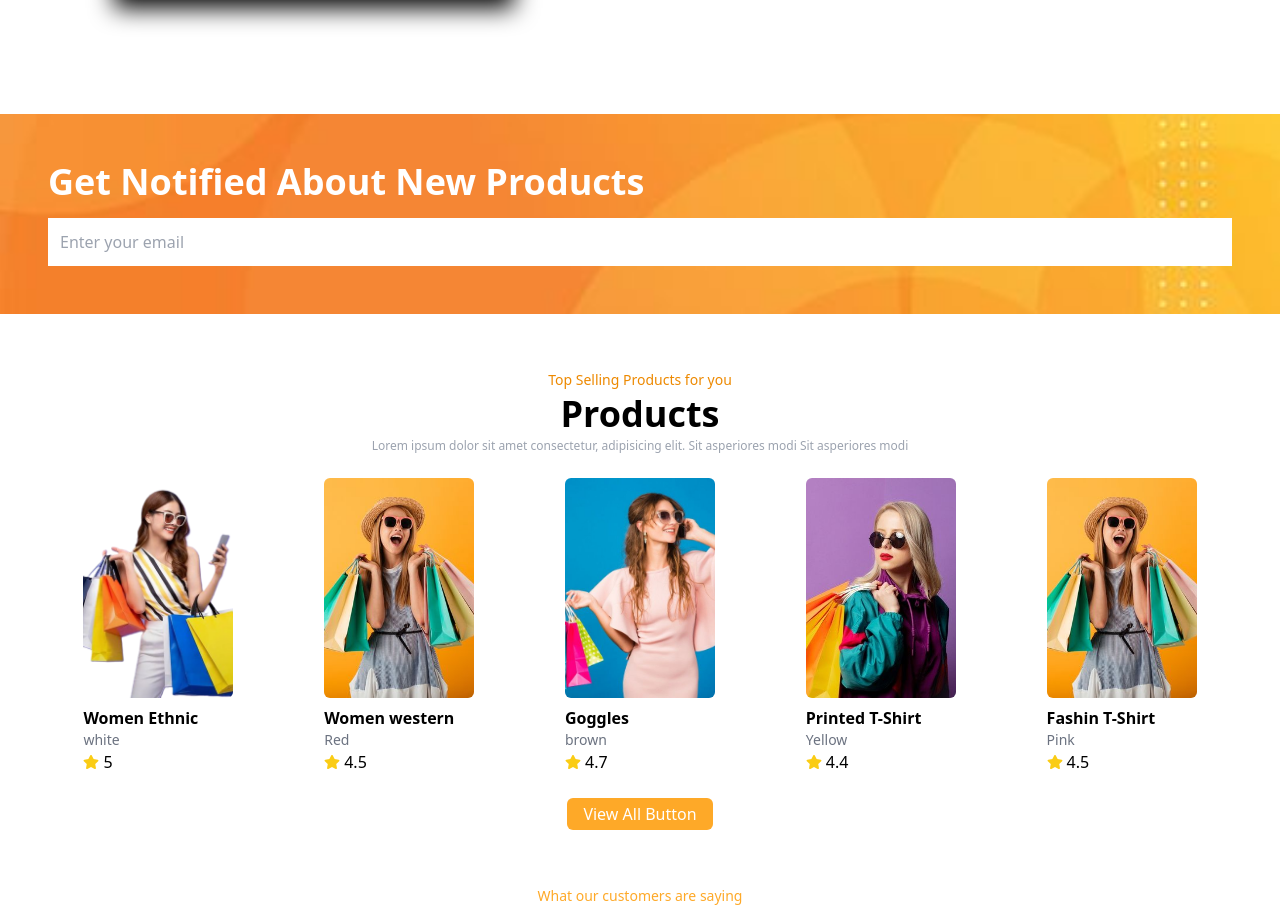
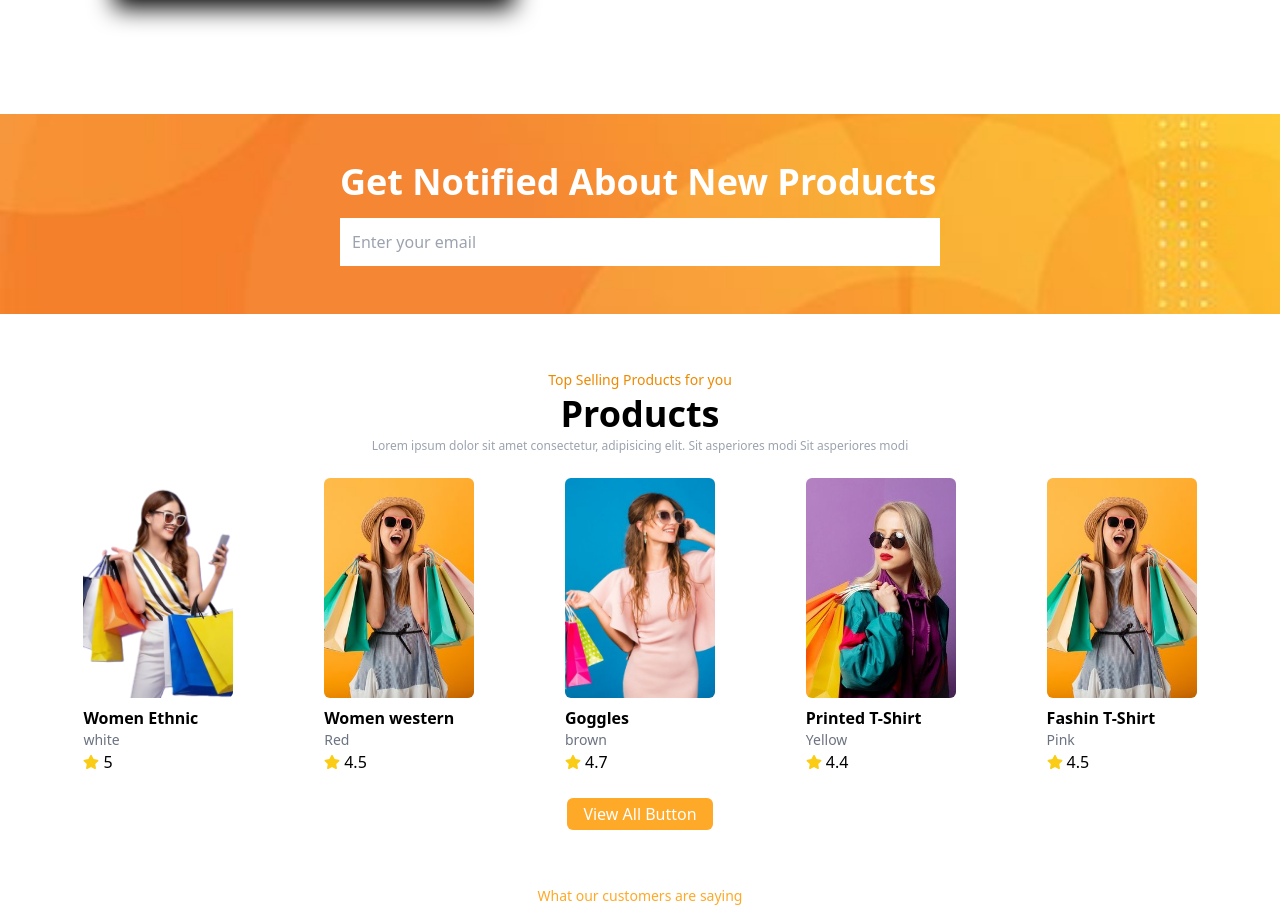
Before and after one commit to mfeti/QDAME_GEBYA, a React (Vite) app: page / in a window 1280 px wide. Shown: the part 2242-3153 px from the top of the page. Built offline with nearby package versions, Linux system fonts and the light colour scheme.

Commit message:
Subscribe animation done

```diff
--- a/src/components/Subscribe.jsx
+++ b/src/components/Subscribe.jsx
@@ -10,15 +10,21 @@ const bgImage = {
 function Subscribe() {
   return (
     <section
+      data-aos="zoom-in"
       style={bgImage}
       className="min-h-[200px] flex justify-center items-center"
     >
       <div className="container">
-        <div className="space-y-4">
-          <h2 className="text-3xl sm:text-4xl font-bold text-white">
+        <div className="space-y-4 max-w-[600px] mx-auto">
+          <h2
+            data-aos="fade-up"
+            className="text-3xl sm:text-4xl font-bold text-white"
+          >
             Get Notified About New Products
           </h2>
           <input
+            data-aos="fade-up"
+            data-aos-delay="200"
             type="email"
             placeholder="Enter your email"
             className="w-full p-3 text-[#222] "
```
